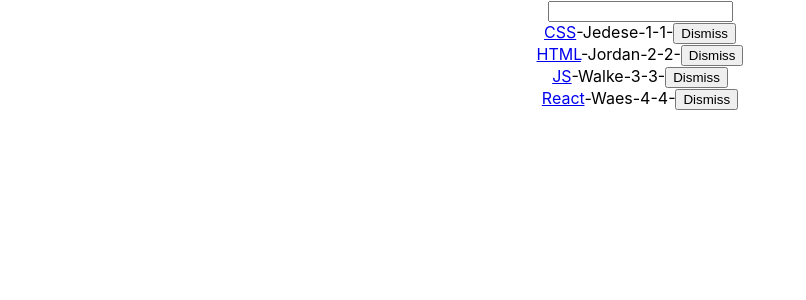
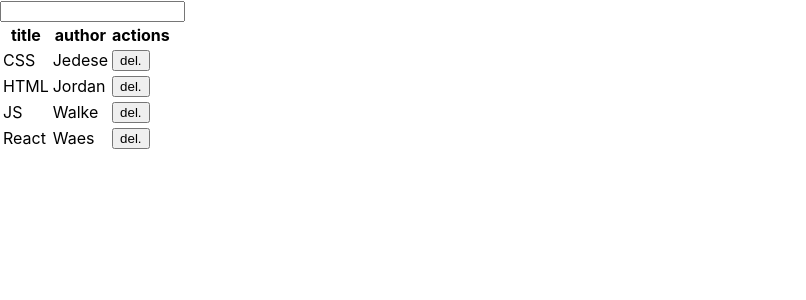
Before and after one commit to mahady-manana/practice-react-api, a React (Create React App) app: page / in a window 1280 px wide. Shown: the top 300 px of the page, without its empty margins (0-806 px from the left). Built offline with nearby package versions, Linux system fonts and the light colour scheme.

Commit message:
diviser composent

```diff
--- a/src/App.js
+++ b/src/App.js
@@ -1,91 +1,10 @@
 import React,{Component} from 'react';
-import './App.css';
-const list = [
-  {
-    title: 'CSS',
-    url: 'https ://facebook.github.io/react/',
-    author: 'Jedese',
-    num_comments: 1,
-    points: 1,
-    objectID: 0,
-  },
-  {
-    title: 'HTML',
-    url: 'https ://facebook.github.io/react/',
-    author: 'Jordan',
-    num_comments: 2,
-    points: 2,
-    objectID: 1,
-  },
-  {
-    title: 'JS',
-    url: 'https ://facebook.github.io/react/',
-    author: 'Walke',
-    num_comments: 3,
-    points: 3,
-    objectID: 3,
-  },
-  {
-    title: 'React',
-    url: 'https ://facebook.github.io/react/',
-    author: 'Waes',
-    num_comments: 4,
-    points: 4,
-    objectID: 4,
-  }
-];
-//foncions d'ordre supérieur
-const isSearched = searchTerm => item =>
-  item.title.toLowerCase().includes(searchTerm.toLowerCase());
+import Search from './components/Search';
 class App extends Component {
-  constructor(props) {
-    super(props);
-    this.state = {
-      list: list,
-      searchTerm: '',
-    };
-    //bindings
-    this.onDismiss      = this.onDismiss.bind(this);
-    this.onSearchChange   = this.onSearchChange.bind(this);
-  }
-
-  onDismiss(id) {
-    const isNotId     = item => item.objectID !== id;
-    const updatedList = this.state.list.filter(isNotId);
-    this.setState({ list: updatedList });
-  }
-  onSearchChange(event) {
-    console.log(event)
-    this.setState({ searchTerm: event.target.value });
-  }
   render() {
-    //Destructring
-    const {list,searchTerm} = this.state;
     return (
       <div className="App">
-        <form>
-          <input type="text" onChange={this.onSearchChange} value={searchTerm}/>
-        </form>
-        {
-          list.filter( isSearched(searchTerm) ).map(item =>
-            <div key={item.objectID}>
-              <span>
-                <a href={item.url}>{item.title}</a>
-              </span>-
-              <span>{item.author}</span>-
-              <span>{item.num_comments}</span>-
-              <span>{item.points}</span>-
-              <span>
-                <button
-                  onClick={() => this.onDismiss(item.objectID)}
-                  type="button"
-                >
-                  Dismiss
-                </button>
-              </span>
-            </div>
-          )
-        }
+         <Search/>
       </div>
     )
   }
--- /dev/null
+++ b/src/components/Search.js
@@ -0,0 +1,29 @@
+import React, {Component} from 'react';
+import Table from './Table';
+class Search extends Component {
+    constructor(props) {
+        super(props);
+        this.state = {
+            searchTerm: '',
+        }
+        this.onSearchChange   = this.onSearchChange.bind(this);
+    }
+
+    onSearchChange(event) {
+        this.setState({ searchTerm: event.target.value });
+    }
+
+    render() {
+        const {searchTerm} = this.state;
+        return (
+            <div>
+                <form>
+                    <input type="text" onChange={this.onSearchChange} value={searchTerm}/>
+                </form>
+                <Table searchTerm={searchTerm}/>
+            </div>
+        );
+    }
+}
+
+export default Search;
--- /dev/null
+++ b/src/components/Table.js
@@ -0,0 +1,88 @@
+import React, {Component} from 'react';
+//data
+const list = [
+    {
+      title: 'CSS',
+      url: 'https ://facebook.github.io/react/',
+      author: 'Jedese',
+      num_comments: 1,
+      points: 1,
+      objectID: 0,
+    },
+    {
+      title: 'HTML',
+      url: 'https ://facebook.github.io/react/',
+      author: 'Jordan',
+      num_comments: 2,
+      points: 2,
+      objectID: 1,
+    },
+    {
+      title: 'JS',
+      url: 'https ://facebook.github.io/react/',
+      author: 'Walke',
+      num_comments: 3,
+      points: 3,
+      objectID: 3,
+    },
+    {
+      title: 'React',
+      url: 'https ://facebook.github.io/react/',
+      author: 'Waes',
+      num_comments: 4,
+      points: 4,
+      objectID: 4,
+    }
+];
+//foncions d'ordre supérieur
+const isSearched = searchTerm => item =>
+    item.title.toLowerCase().includes(searchTerm.toLowerCase());
+
+class Table extends Component {
+    constructor(props) {
+        super(props);
+        this.state = {
+            list,
+        }
+        this.onDismiss      = this.onDismiss.bind(this);
+    }
+
+    onDismiss(id) {
+      const isNotId     = item => item.objectID !== id;
+      const updatedList = this.state.list.filter(isNotId);
+      this.setState({ list: updatedList });
+    }
+
+    render() {
+        return (
+             <table>
+                 <thead>
+                     <tr>
+                        <th>title</th>
+                        <th>author</th>
+                        <th>actions</th>
+                     </tr>
+                 </thead>
+                 <tbody>
+                    {
+                       this.state.list.filter( isSearched(this.props.searchTerm) ).map(item =>
+                            <tr key={item.objectID}>
+                                <td>{item.title}</td>
+                                <td>{item.author}</td>
+                                <td>
+                                    <span>
+                                        <button onClick={()=>this.onDismiss(item.objectID)}>
+                                            del.
+                                        </button>
+                                    </span>
+                                </td>
+                            </tr>
+                       )
+                    }
+                 </tbody>
+             </table>
+        );
+    }
+}
+
+export default Table;
```
